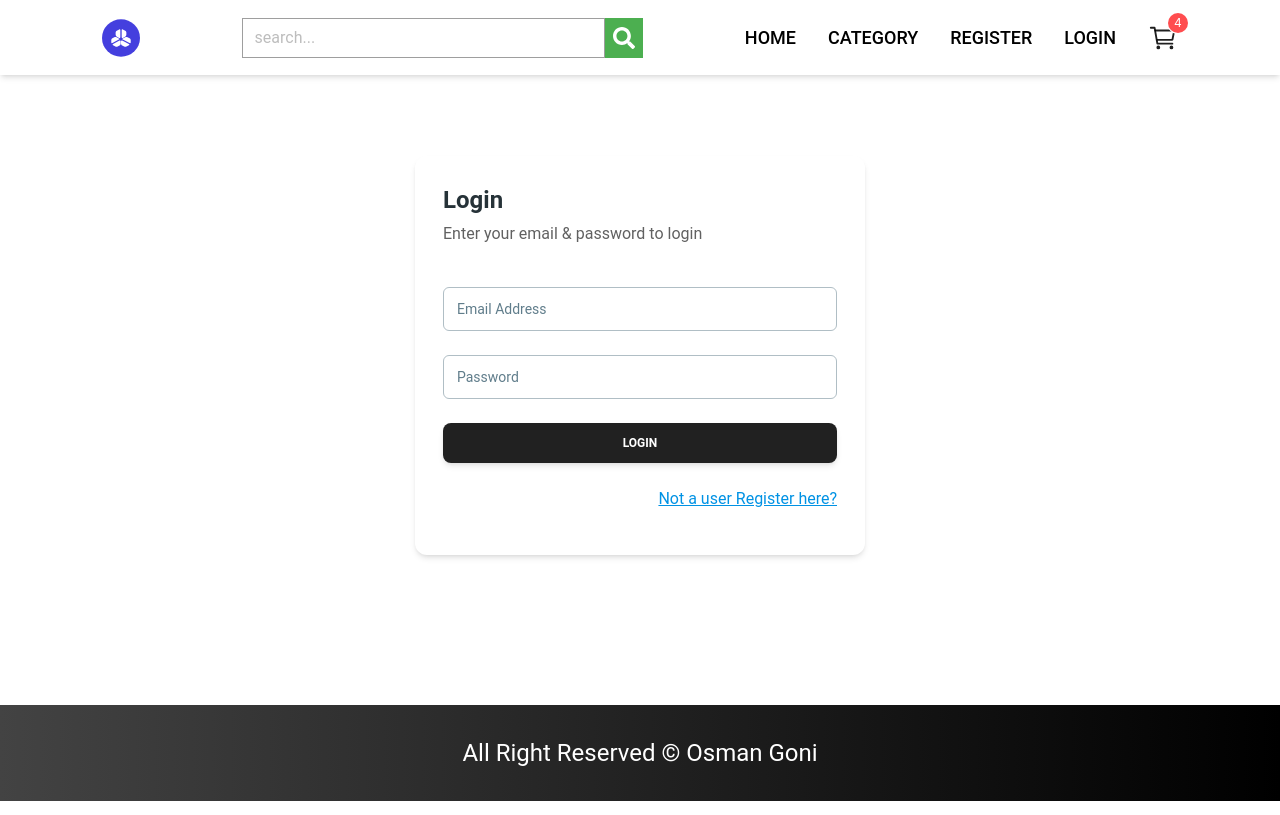
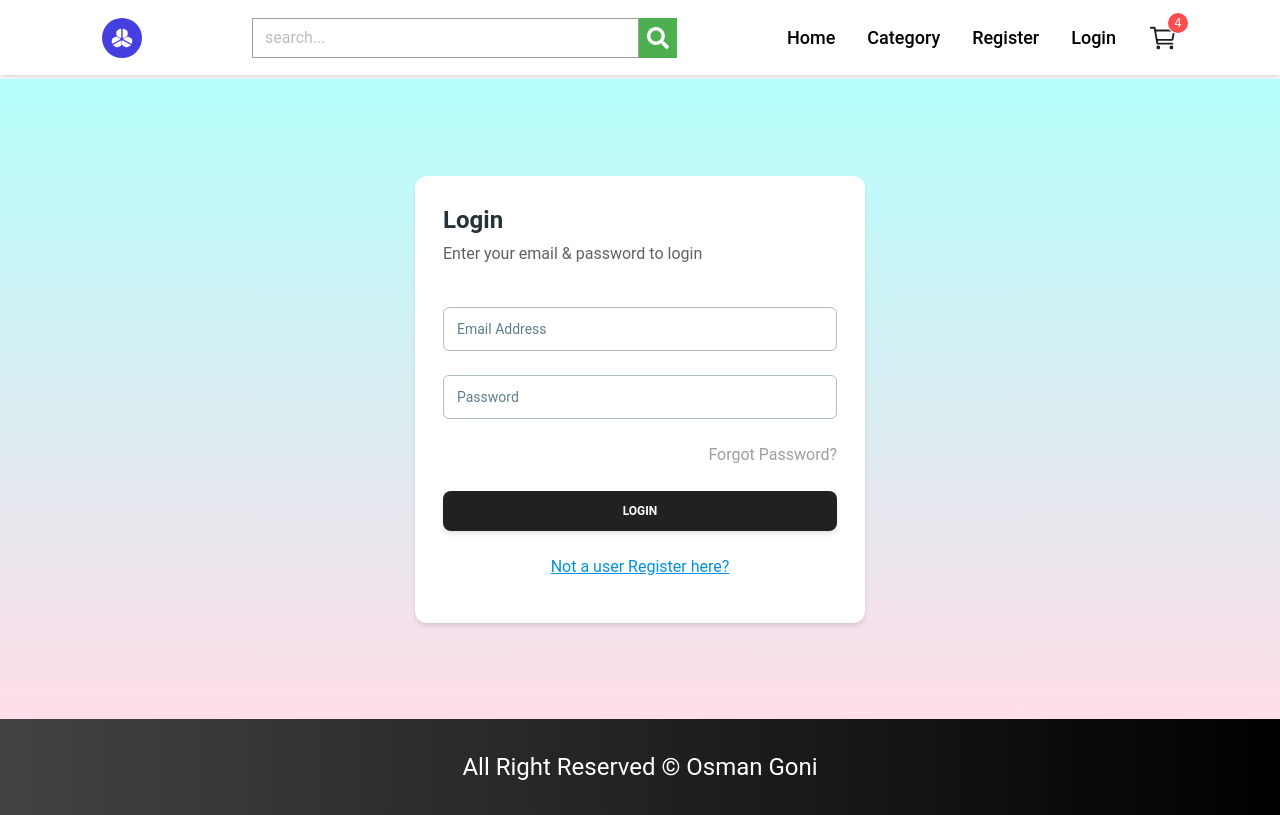
Before and after one commit to goni715/shops-front, a React (Vite) app: page /login in a window 1280 px wide. Built offline with nearby package versions, Linux system fonts and the light colour scheme.

Commit message:
form-design

```diff
--- a/src/components/Layout/Footer.jsx
+++ b/src/components/Layout/Footer.jsx
@@ -5,7 +5,7 @@ const Footer = () => {
     return (
         <>
             <div
-                className="py-8 bg-gradient-to-r from-[#434343] mt-[70px] to-[#000000] text-white text-2xl text-center">
+                className="py-8 bg-gradient-to-r from-[#434343] to-[#000000] text-white text-2xl text-center">
                 All Right Reserved &copy; Osman Goni
                 {/*<p className="text-center mt-3 text-xl">*/}
                 {/*    <button>About </button> | <button > Contact </button> |*/}
--- a/src/components/Layout/MobileMenu.jsx
+++ b/src/components/Layout/MobileMenu.jsx
@@ -1,5 +1,6 @@
 import {FaUserCircle} from "react-icons/fa";
 import {Link} from "react-router-dom";
+import {getToken, logout} from "../../helper/SessionHelper.js";
 
 
 const MobileMenu = ({showMenu}) => {
@@ -19,8 +20,19 @@ const MobileMenu = ({showMenu}) => {
                         <ul className="grid grid-cols-1 space-y-4 text-xl">
                             <Link to="/" className="cursor-pointer hover:text-primary duration-500">Home </Link>
                             <Link to="/category" className="cursor-pointer hover:text-primary duration-500">Category </Link>
-                            <Link to="/register" className="cursor-pointer hover:text-primary duration-500">Register </Link>
-                            <Link to="/login" className="cursor-pointer hover:text-primary duration-500">Login </Link>
+                            {getToken() ? (
+                                <>
+                                    <li onClick={()=>logout()} className="cursor-pointer hover:text-primary duration-500">
+                                        Logout
+                                    </li>
+                                </>
+                            ): (
+                                <>
+                                    <Link to="/register" className="cursor-pointer hover:text-primary duration-500">Register </Link>
+                                    <Link to="/login" className="cursor-pointer hover:text-primary duration-500">Login </Link>
+                                </>
+                            )
+                            }
                         </ul>
                     </nav>
                 </div>
--- a/src/components/Layout/Navbar.jsx
+++ b/src/components/Layout/Navbar.jsx
@@ -8,6 +8,7 @@ import {Badge} from "antd";
 import {IoCartOutline} from "react-icons/io5";
 import {FaSearch} from "react-icons/fa";
 import {Link} from "react-router-dom";
+import {getToken, logout} from "../../helper/SessionHelper.js";
 
 const NavLinks = [
     {
@@ -60,19 +61,31 @@ const Navbar = () => {
                         </div>
                         <nav className="md:block hidden">
                             <ul className="flex items-center gap-8">
-                                {
-                                    NavLinks.map((item, i) => {
-                                        return (
-                                            <>
-                                                <Link to={item.link} key={i.toString()}
-                                                    className="cursor-pointer hover:text-primary transition-colors duration-500 text-lg font-medium">
-                                                    {item.name}
-                                                </Link>
-                                            </>
-                                        )
-                                    })
+
+                                <Link to="/" className="cursor-pointer hover:text-primary transition-colors duration-500 text-lg font-medium">
+                                     Home
+                                </Link>
+                                <Link to="/" className="cursor-pointer hover:text-primary transition-colors duration-500 text-lg font-medium">
+                                    Category
+                                </Link>
+
+                                {getToken() ? (
+                                   <>
+                                       <li onClick={()=>logout()} className="cursor-pointer hover:text-primary transition-colors duration-500 text-lg font-medium">
+                                           Logout
+                                       </li>
+                                   </>
+                                  ): (
+                                    <>
+                                        <Link to="/register" className="cursor-pointer hover:text-primary transition-colors duration-500 text-lg font-medium">
+                                            Register
+                                        </Link>
+                                        <Link to="/login" className="cursor-pointer hover:text-primary transition-colors duration-500 text-lg font-medium">
+                                            Login
+                                        </Link>
+                                    </>
+                                  )
                                 }
-
 
                                 <Badge count={4}>
                                     <Link to="/cart">
--- a/src/components/Login.jsx
+++ b/src/components/Login.jsx
@@ -29,8 +29,8 @@ const Login = () => {
 
     return (
         <>
-            <div className="min-h-[70vh] grid place-items-center">
-                <Card color="transparent" className="p-7 bg-whiten w-[90%] sm:w-[450px]" shadow={true}>
+            <div className="min-h-[80vh] py-8 mt-1 grid place-items-center form-container">
+                <Card color="transparent" className="p-7 bg-white w-[90%] sm:w-[450px]" shadow={true}>
                     <Typography variant="h4" color="blue-gray">
                         Login
                     </Typography>
@@ -84,14 +84,19 @@ const Login = () => {
                                 <span className="error-text">{errors?.password?.message}</span>
                             )}
                         </div>
+                        <div className="flex items-center justify-end">
+                            <Link to="/forgot-password" className="text-gray-500 hover:underline cursor-pointer duration-200">Forgot Password?</Link>
+                        </div>
                         <div className="w-full">
-                            <Button disabled={isLoading} className={`${isLoading && "capitalize"} w-full flex gap-3 items-center justify-center disabled:cursor-not-allowed`} type="submit">
+                            <Button disabled={isLoading}
+                                    className={`${isLoading && "capitalize"} w-full flex gap-3 items-center justify-center disabled:cursor-not-allowed`}
+                                    type="submit">
                                 {
                                     isLoading ? (
                                         <>
                                             <Spinner className="h-4 w-4"/> Processing...
                                         </>
-                                    ): (
+                                    ) : (
                                         <>
                                             Login
                                         </>
@@ -100,8 +105,9 @@ const Login = () => {
 
                             </Button>
                         </div>
-                        <div className="flex items-center justify-end">
-                             <Link to="/register" className="text-primary underline cursor-pointer">Not a user Register here?</Link>
+                        <div className="flex items-center justify-center">
+                            <Link to="/register" className="text-primary underline cursor-pointer">Not a user Register
+                                here?</Link>
                         </div>
                     </form>
                 </Card>
--- a/src/components/Register.jsx
+++ b/src/components/Register.jsx
@@ -41,8 +41,8 @@ const Register = () => {
 
     return (
         <>
-            <div className="min-h-[75vh] grid place-items-center">
-                <Card color="transparent" className="p-7 bg-whiten w-[90%] sm:w-[500px]" shadow={true}>
+            <div className="min-h-[80vh] py-8 mt-1 grid place-items-center form-container">
+                <Card color="transparent" className="p-7 bg-white w-[90%] sm:w-[500px]" shadow={true}>
                     <Typography variant="h4" color="blue-gray">
                         Sign Up
                     </Typography>
@@ -187,8 +187,10 @@ const Register = () => {
                             </Button>
                         </div>
 
-                        <div className="md:col-span-2 flex items-center justify-end">
-                            <Link to="/login" className="text-primary underline cursor-pointer">Already an account login here?</Link>
+                        <div className="md:col-span-2 flex items-center justify-center">
+                            <Link to="/login" className="text-primary underline cursor-pointer">
+                                Already have an account? Login
+                            </Link>
                         </div>
                     </form>
                 </Card>
--- a/src/helper/SessionHelper.js
+++ b/src/helper/SessionHelper.js
@@ -28,7 +28,7 @@ class SessionHelper {
 
     logout(){
         localStorage.clear();
-        window.location.href="/login"
+        window.location.href="/"
     }
 
 }
--- a/src/index.css
+++ b/src/index.css
@@ -5,3 +5,8 @@
 .error-text {
     @apply text-red-500 text-xs ml-0.5 font-medium;
 }
+
+.form-container{
+    background-color: #ffdee9;
+    background-image: linear-gradient(0deg, #ffdee9 0%, #b5fffc 100%);
+}
--- a/src/redux/features/auth/authApi.js
+++ b/src/redux/features/auth/authApi.js
@@ -24,7 +24,6 @@ export const authApi = apiSlice.injectEndpoints({
                     let result = err?.error?.data?.data;
                     if(status === 409){
                         dispatch(SetRegisterError(result));
-                        ErrorToast(result)
                     }else{
                         dispatch(SetRegisterError(result));
                         console.log(err)
@@ -47,16 +46,16 @@ export const authApi = apiSlice.injectEndpoints({
                         let MyToken = res.data['token'];
                         setToken(MyToken);
                         SuccessToast("Login Success");
-                        // window.location.href="/";
+                        setTimeout(()=>{
+                            window.location.href="/";
+                        },500)
                     }
                 }catch(err) {
                     const status = err?.error?.status;
                     if(status === 404){
                         dispatch(SetLoginError("Could not Find this Email!"));
-                        ErrorToast("Could not Find this Email!")
                     }else if(status === 400){
                         dispatch(SetLoginError("Wrong Password!"));
-                        ErrorToast("Wrong Password!")
                     }else{
                         // dispatch(SetLoginError("Something Went Wrong!"));
                         console.log(err)
```
